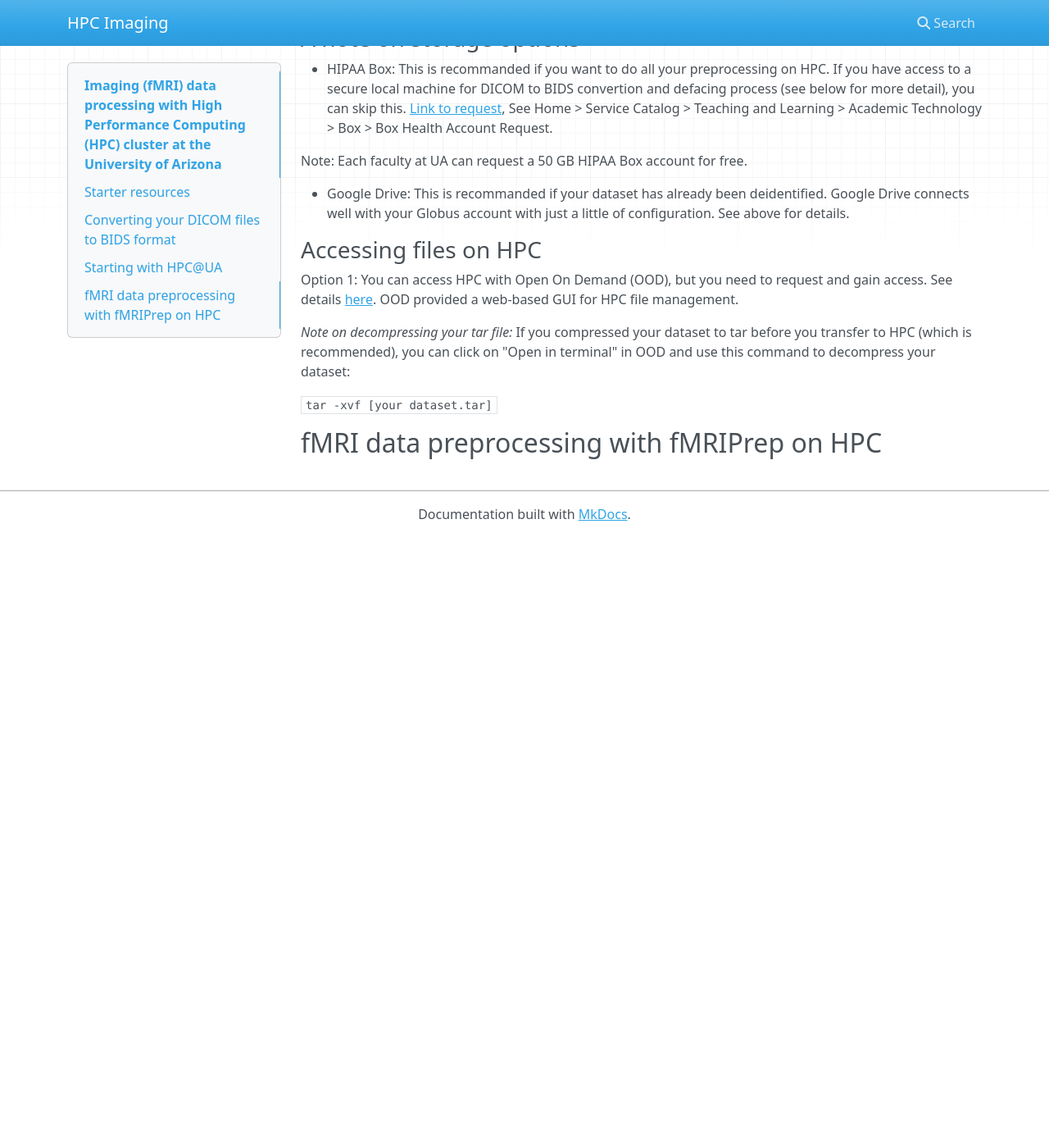
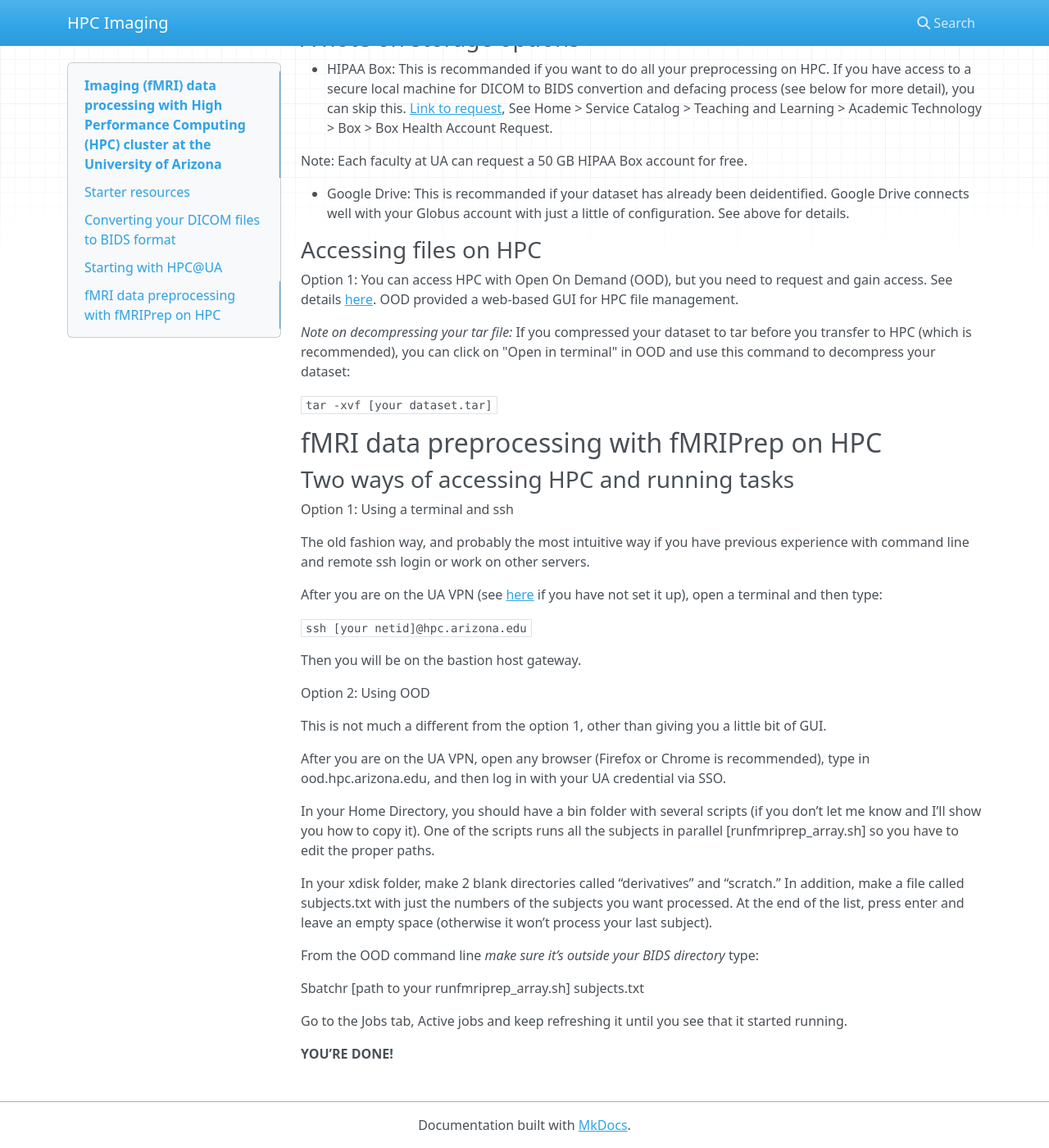
Before and after one commit to Diheng/HPC_imaging, an MkDocs documentation site: the page built from docs/index.md, in a window 1280 px wide and 1400 px high, scrolled down 2406 px. Shown: the whole window at 82% size. Built offline with MkDocs 1.6.1, drawn with Linux system fonts in a browser that asks for light colours; nearby versions of some CDN libraries; before the commit the page ends 3061 px from its top, so only the background shows below that.

Commit message:
Added note on how to access HPC

```diff
--- a/docs/index.md
+++ b/docs/index.md
@@ -81,3 +81,33 @@ Option 1: You can access HPC with Open On Demand (OOD), but you need to request
 `tar -xvf [your dataset.tar]`
 
 ## fMRI data preprocessing with fMRIPrep on HPC
+
+### Two ways of accessing HPC and running tasks
+
+Option 1: Using a terminal and ssh
+
+The old fashion way, and probably the most intuitive way if you have previous experience with command line and remote ssh login or work on other servers.
+
+After you are on the UA VPN (see [here](https://uarizona.service-now.com/sp?id=sc_cat_item&sys_id=8ab35af01bb830507947edf1604bcb90) if you have not set it up), open a terminal and then type:
+
+`ssh [your netid]@hpc.arizona.edu`
+
+Then you will be on the bastion host gateway.
+
+Option 2: Using OOD
+
+This is not much a different from the option 1, other than giving you a little bit of GUI.
+
+After you are on the UA VPN, open any browser (Firefox or Chrome is recommended), type in ood.hpc.arizona.edu, and then log in with your UA credential via SSO.
+
+In your Home Directory, you should have a bin folder with several scripts (if you don’t let me know and I’ll show you how to copy it). One of the scripts runs all the subjects in parallel [runfmriprep_array.sh] so you have to edit the proper paths.
+
+In your xdisk folder, make 2 blank directories called “derivatives” and “scratch.” In addition, make a file called subjects.txt with just the numbers of the subjects you want processed. At the end of the list, press enter and leave an empty space (otherwise it won’t process your last subject).
+
+From the OOD command line *make sure it’s outside your BIDS directory* type:
+
+Sbatchr [path to your runfmriprep_array.sh] subjects.txt
+
+Go to the Jobs tab, Active jobs and keep refreshing it until you see that it started running.
+
+**YOU’RE DONE!**
```
